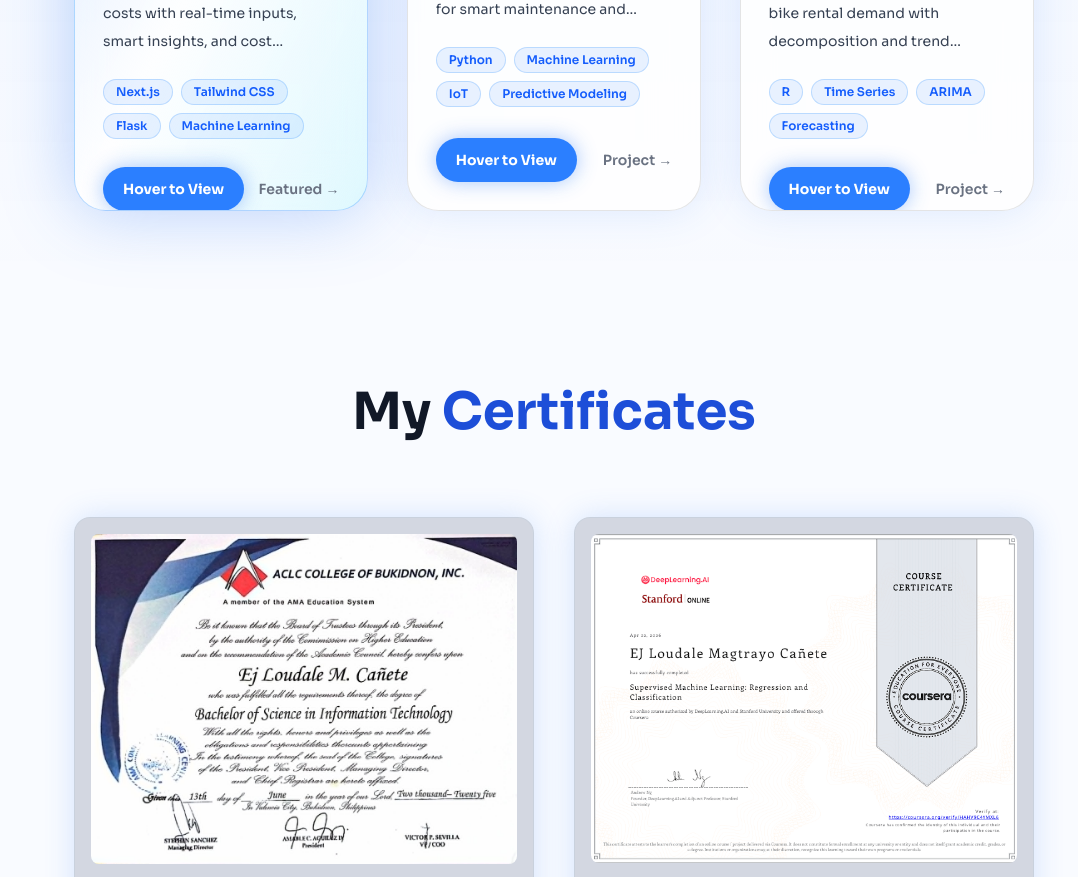
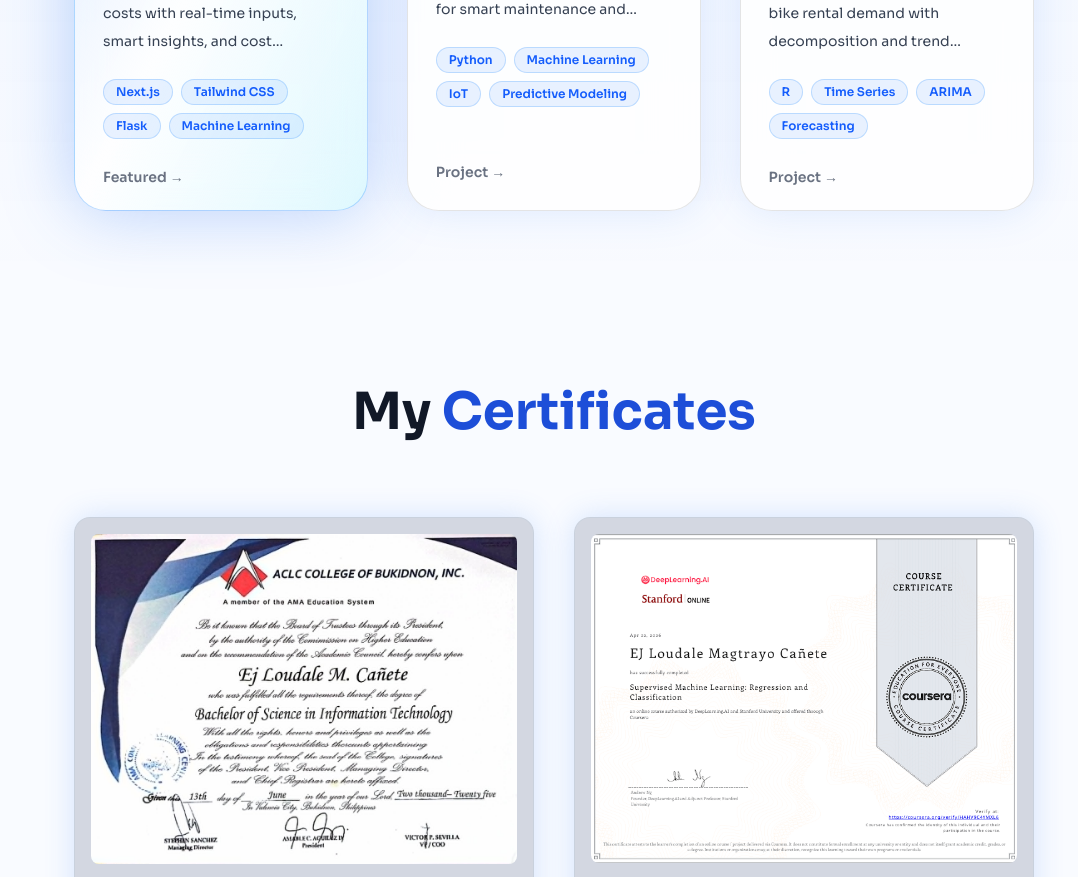
Before and after one commit to ejluv143/ej-portfolio, a Next.js app: page /Dashboard in a window 1280 px wide. Shown: the part 2240-3117 px from the top of the page, without its empty margins (86-1164 px from the left). Built offline with nearby package versions, Linux system fonts and the light colour scheme.

Commit message:
update for link

```diff
--- a/app/components/Myproject.tsx
+++ b/app/components/Myproject.tsx
@@ -20,7 +20,7 @@
         "Full-stack AI web app that predicts house construction costs with real-time inputs, smart insights, and cost breakdown.",
       tech: ["Next.js", "Tailwind CSS", "Flask", "Machine Learning"],
       image: "/houseai.png",
-      live: "https://houseai-cost-predictor.vercel.app",
+      live: "https://houseai-chi.vercel.app/",
       github: "https://github.com/ejluv143/houseai-cost-predictor",
       featured: true,
     },
@@ -119,9 +119,7 @@
                       </div>
 
                       <div className="mt-auto flex items-center justify-between gap-3">
-                        <span className="rounded-full bg-blue-500 px-5 py-3 text-sm font-bold text-white shadow-[0_0_20px_rgba(59,130,246,0.45)]">
-                          Hover to View
-                        </span>
+
 
                         <span className="text-sm font-semibold text-gray-500 dark:text-gray-400">
                           {project.featured ? "Featured" : "Project"} →
```
